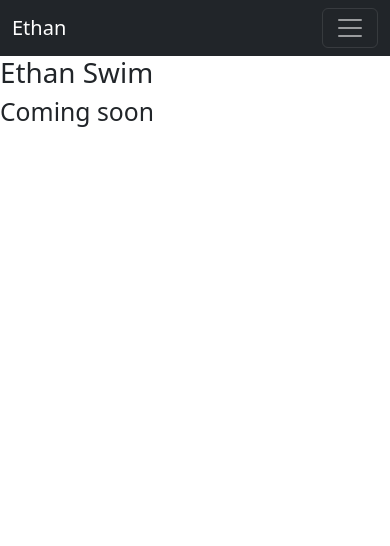
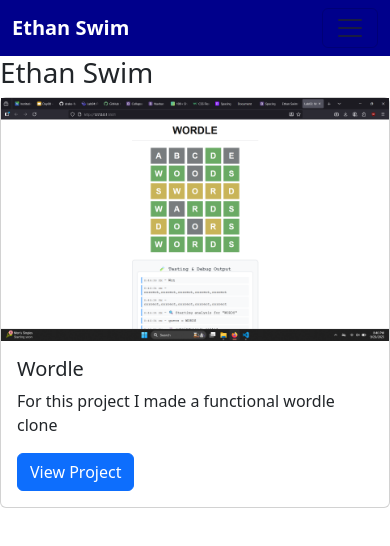
Before and after one commit to drake-full-stack/lab04-bootstrap-portfolio-2-0-Ethan-drk, a plain HTML site: page projects.html in a window 390 px wide. Drawn offline with nearby package versions, Linux system fonts and the light colour scheme.

Commit message:
Implement responsive layout and project section with icons - chose card so I could show a thumbnail image in a way that looked good

```diff
--- a/projects.html
+++ b/projects.html
@@ -9,9 +9,9 @@
 </head>
 <body>
     <Header>
-        <nav class="navbar navbar-expand-lg navbar-dark bg-dark">
+        <nav class="navbar navbar-expand-lg navbar-custom navBackground">
         <div class="container">
-            <a class="navbar-brand" href="#">Ethan</a>
+            <a class="navbar-brand" href="#">Ethan Swim</a>
             <button class="navbar-toggler" type="button" data-bs-toggle="collapse" data-bs-target="#navbarNav">
                 <span class="navbar-toggler-icon"></span>
             </button>
@@ -24,9 +24,25 @@
             </div>
         </div>
     </nav>
+
     <h1>Ethan Swim</h1>
     </Header>
-    <h2>Coming soon</h2>
+
+
+    <div class="row g-4">
+    <div class="col-lg-4 col-md-6">
+        <div class="card h-100">
+            <img src="images/Screenshot (144).png" class="wordle">
+            <div class="card-body">
+                <h5 class="Wordle assignment">Wordle</h5>
+                <p class="card-text">For this project I made a functional wordle clone</p>
+                <a href="projects/P1.html" class="btn btn-primary">View Project</a>
+            </div>
+        </div>
+    </div>
+
+    </div>
+
     <script src="https://cdn.jsdelivr.net/npm/bootstrap@5.3.0/dist/js/bootstrap.bundle.min.js"></script>
 </body>
 </html>
```
Also changed, not shown: hobbies.html (+2 -2 lines), index.html (+1 -1 lines), projects/P1.html (added, +18 -0 lines), images/Screenshot (144).png (added).
